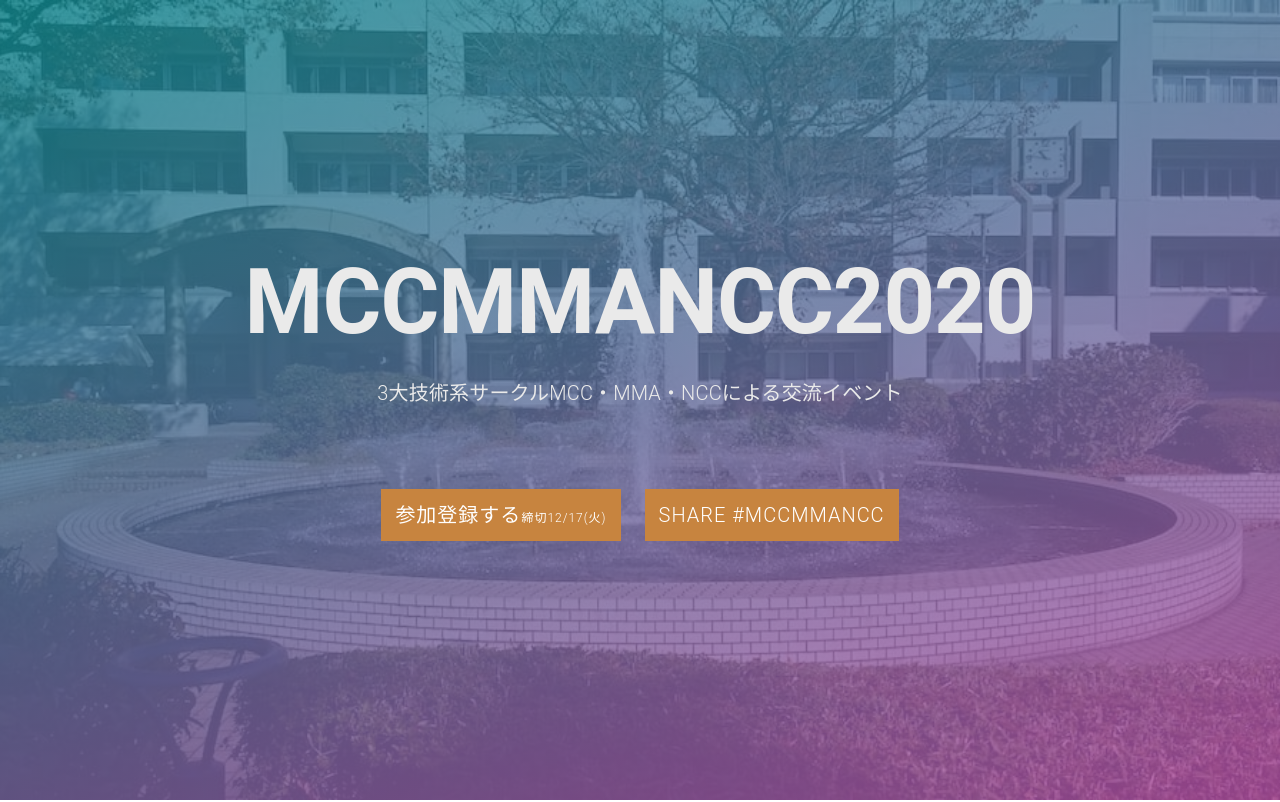
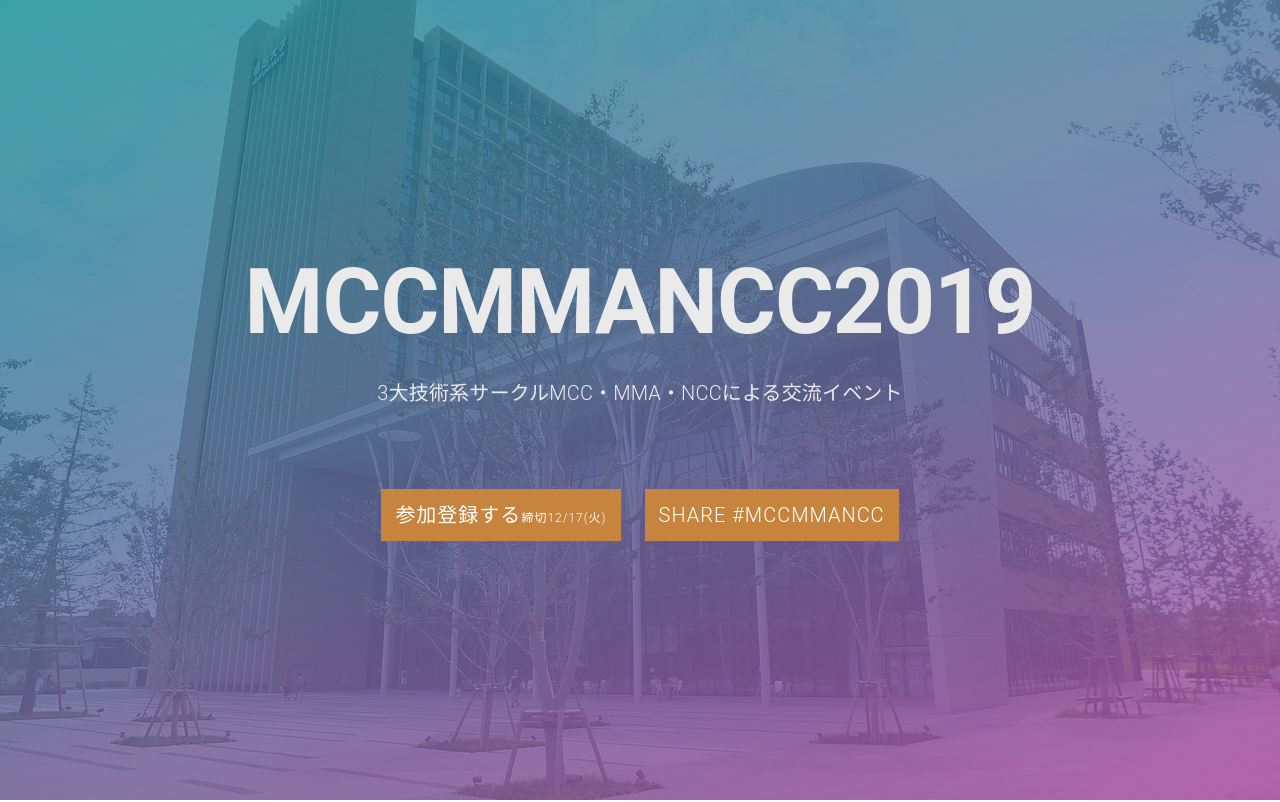
Before and after one commit to uecmma/MCCMMANCC2020, a plain HTML site: page index.html in a window 1280 px wide. Shown: the top 802 px of the page. Drawn offline with Linux system fonts and the light colour scheme.

Commit message:
deploy: 1a2b3d91baf1947fdcbc1f133712de28c29bb3eb

```diff
--- a/css/style.css
+++ b/css/style.css
@@ -22,7 +22,7 @@ blockquote cite {
  * welcom
  ****************************************/
 .welcome {
-  background: linear-gradient(160deg,rgba(14, 140, 146, 0.8),rgba(179, 79, 167, 0.8)),url('../img/uec-fountain.jpg') no-repeat 50% 50%/cover;
+  background: linear-gradient(160deg,rgba(14, 140, 146, 0.8),rgba(179, 79, 167, 0.8)),url('../img/meiji_nakano.jpg') no-repeat 50% 50%/cover;
   text-align: center;
   color: #eaeaea;
   margin-bottom: 30px;
--- a/index.html
+++ b/index.html
@@ -26,7 +26,7 @@
 <body>
   <header class="welcome">
     <div class="container">
-      <h1 class="title">MCCMMANCC2020</h1>
+      <h1 class="title">MCCMMANCC2019</h1>
       <div class="description">
         3大技術系サークルMCC・MMA・NCCによる交流イベント
       </div>
```
